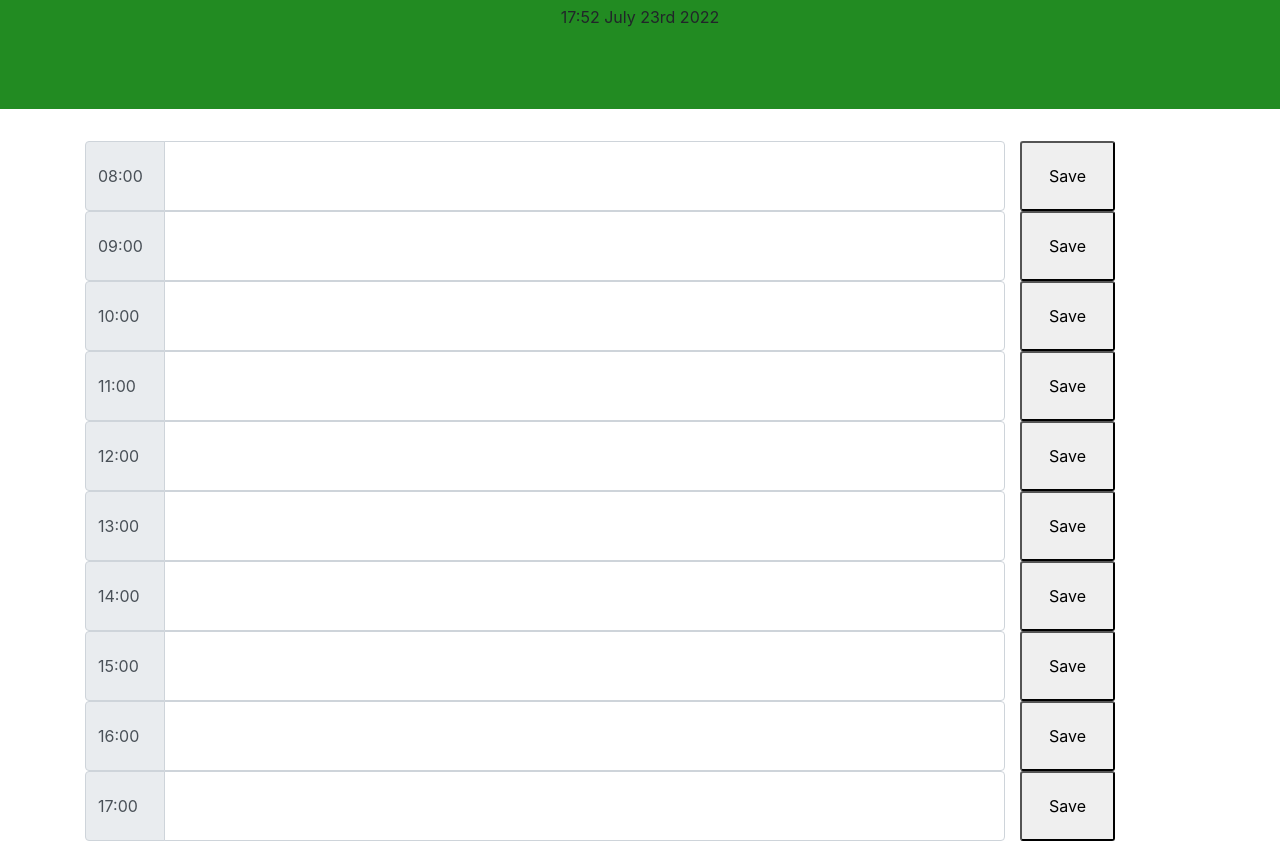
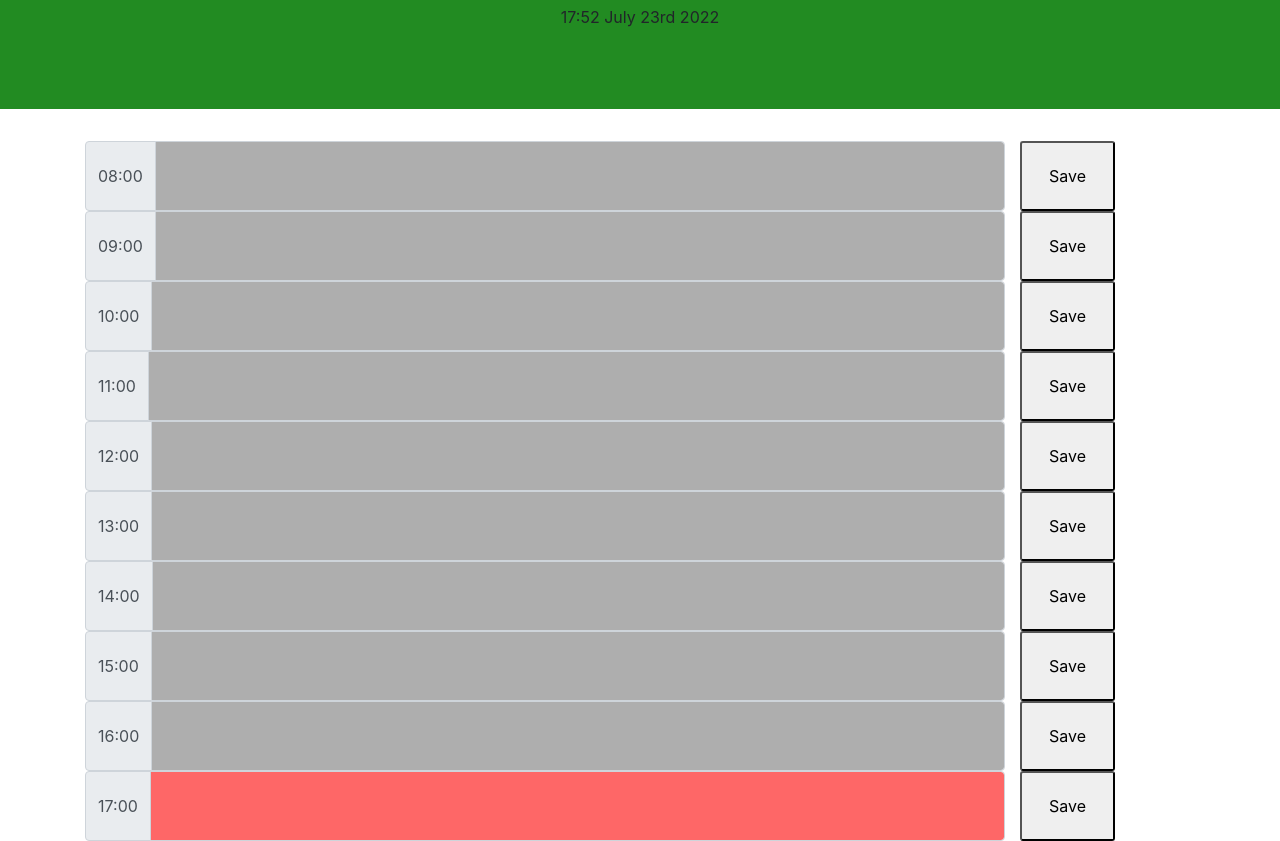
Before and after one commit to AClevel5/Work-Day-Planner, a plain HTML site: page index.html in a window 1280 px wide. Shown: the part 115-956 px from the top of the page. Drawn offline with nearby package versions, Linux system fonts and the light colour scheme.

Commit message:
Added logic to change colors, read and update local storage, and pull local storage to populate fields

```diff
--- a/assets/css/style.css
+++ b/assets/css/style.css
@@ -8,3 +8,15 @@
     width: 80px;
 
 }
+
+.past{
+    background-color: rgb(174, 174, 174);
+}
+
+.current{
+    background-color: rgb(254, 103, 103);
+}
+
+.future{
+    background-color: rgb(97, 219, 97);
+}
--- a/assets/js/script.js
+++ b/assets/js/script.js
@@ -1,20 +1,71 @@
 //Create Variables
 var currentDate = $("#date");
-
-
-
+var timeSlots = document.querySelectorAll("input[data-hour]")
+var saveButtons = document.querySelectorAll("button[data-hour]")
+var currentTime = moment().format("HH")
 
 //Function to set the date and change text on page
-function setDate(){
+function setDate() {
     let momentDate = moment().format("HH:mm MMMM Do YYYY");
     currentDate.text(momentDate);
 }
 setDate();
 
-//Function to change color of time slot based on current time.
+//Function to return a state based on the timeSlot
+function timeSlotColor(timeSlot) {
+        var colorTime = timeSlot.dataset.hour;
+        if (colorTime === currentTime)
+            return "current"
+        if (colorTime < currentTime)
+            return "past"
+        if (colorTime > currentTime)
+            return "future"
+}
 
-//Function to adjust text in HTML (Called with event listener)
 
-//Function to save entry into local storage (Called with event listener)
+// Store Text based on Hour
+function storeText(hour, text) {
+    localStorage.setItem(hour, text)
+}
 
+// Get Text from local storage based on hour
+function getTextFromStorage(hour){
+  return  localStorage.getItem(hour);
+
+}
+
+//Find input at a certain hour and return value
+function getTextAtHour(hour) {
+    let newText = document.querySelector(`input[data-hour='${hour}']`)
+    return newText.value;
+}
+
+//Add event listeners for each save button and call storeText and getTextAtHour
+function addSaveListeners(elements) {
+    elements.forEach(element => {
+        element.addEventListener("click", () => {
+            let hour = element.dataset.hour
+            let text = getTextAtHour(hour);
+            storeText(hour, text);
+        })
+    })
+}
+addSaveListeners(saveButtons);
+
+function loadTimeSlotsInput(timeSlots){
+  timeSlots.forEach(element => {
+    let hour = element.dataset.hour
+    let storeText = getTextFromStorage(hour)
+    if (storeText !== undefined) {
+        element.value = storeText
+    }
+    //get text content from local storage
+    //append element text content to what is stored
+    let state = timeSlotColor(element)
+    element.classList.add(state);
+    //apply coloring style timeSlotColor();
+  })
+
+}
+loadTimeSlotsInput(timeSlots)
 //Event listeners to call function to adjust text in html based on click.
--- a/index.html
+++ b/index.html
@@ -19,102 +19,102 @@
         <row class="row">
             <div class="input-group col-10">
                 <div class="input-group-prepend">
-                    <span class="input-group-text" id="time">08:00</span>
+                    <span class="input-group-text">08:00</span>
                 </div>
-                <input type="text" id="0800" class="form-control text-area" aria-label="schedule-input"
+                <input type="text" data-hour="08" class="form-control text-area" aria-label="schedule-input"
                     aria-describedby="time-block" style="height: 70px; text-align: center;" placeholder="" />
             </div>
-            <button class="col-1 saveBtn" style="height: 70px; width: fit-content; border-radius: 3px;">Save</button>
+            <button class="col-1 saveBtn" data-hour="08" style="height: 70px; width: fit-content; border-radius: 3px;">Save</button>
         </row>
         <row class="row">
             <div class="input-group col-10">
                 <div class="input-group-prepend">
-                    <span class="input-group-text" id="time">09:00</span>
+                    <span class="input-group-text">09:00</span>
                 </div>
-                <input type="text" id="0800" class="form-control text-area" aria-label="schedule-input"
+                <input type="text" data-hour="09" class="form-control text-area" aria-label="schedule-input"
                     aria-describedby="time-block" style="height: 70px; text-align: center;" placeholder="" />
             </div>
-            <button class="col-1 saveBtn" style="height: 70px; width: fit-content; border-radius: 3px;">Save</button>
+            <button class="col-1 saveBtn" data-hour="09" style="height: 70px; width: fit-content; border-radius: 3px;">Save</button>
         </row>
         <row class="row">
             <div class="input-group col-10">
                 <div class="input-group-prepend">
-                    <span class="input-group-text" id="time">10:00</span>
+                    <span class="input-group-text">10:00</span>
                 </div>
-                <input type="text" id="0800" class="form-control text-area" aria-label="schedule-input"
+                <input type="text" data-hour="10" class="form-control text-area" aria-label="schedule-input"
                     aria-describedby="time-block" style="height: 70px; text-align: center;" placeholder="" />
             </div>
-            <button class="col-1 saveBtn" style="height: 70px; width: fit-content; border-radius: 3px;">Save</button>
+            <button class="col-1 saveBtn" data-hour="10" style="height: 70px; width: fit-content; border-radius: 3px;">Save</button>
         </row>
         <row class="row">
             <div class="input-group col-10">
                 <div class="input-group-prepend">
-                    <span class="input-group-text" id="time">11:00</span>
+                    <span class="input-group-text" >11:00</span>
                 </div>
-                <input type="text" id="0800" class="form-control text-area" aria-label="schedule-input"
+                <input type="text" data-hour="11" class="form-control text-area" aria-label="schedule-input"
                     aria-describedby="time-block" style="height: 70px; text-align: center;" placeholder="" />
             </div>
-            <button class="col-1 saveBtn" style="height: 70px; width: fit-content; border-radius: 3px;">Save</button>
+            <button class="col-1 saveBtn" data-hour="11"style="height: 70px; width: fit-content; border-radius: 3px;">Save</button>
         </row>
         <row class="row">
             <div class="input-group col-10">
                 <div class="input-group-prepend">
-                    <span class="input-group-text" id="time">12:00</span>
+                    <span class="input-group-text" >12:00</span>
                 </div>
-                <input type="text" id="0800" class="form-control text-area" aria-label="schedule-input"
+                <input type="text" data-hour="12" class="form-control text-area" aria-label="schedule-input"
                     aria-describedby="time-block" style="height: 70px; text-align: center;" placeholder="" />
             </div>
-            <button class="col-1 saveBtn" style="height: 70px; width: fit-content; border-radius: 3px;">Save</button>
+            <button class="col-1 saveBtn" data-hour="12"style="height: 70px; width: fit-content; border-radius: 3px;">Save</button>
         </row>
         <row class="row">
             <div class="input-group col-10">
                 <div class="input-group-prepend">
-                    <span class="input-group-text" id="time">13:00</span>
+                    <span class="input-group-text" >13:00</span>
                 </div>
-                <input type="text" id="0800" class="form-control text-area" aria-label="schedule-input"
+                <input type="text" data-hour="13" class="form-control text-area" aria-label="schedule-input"
                     aria-describedby="time-block" style="height: 70px; text-align: center;" placeholder="" />
             </div>
-            <button class="col-1 saveBtn" style="height: 70px; width: fit-content; border-radius: 3px;">Save</button>
+            <button class="col-1 saveBtn" data-hour="13"style="height: 70px; width: fit-content; border-radius: 3px;">Save</button>
         </row>
         <row class="row">
             <div class="input-group col-10">
                 <div class="input-group-prepend">
-                    <span class="input-group-text" id="time">14:00</span>
+                    <span class="input-group-text" >14:00</span>
                 </div>
-                <input type="text" id="0800" class="form-control text-area" aria-label="schedule-input"
+                <input type="text" data-hour="14" class="form-control text-area" aria-label="schedule-input"
                     aria-describedby="time-block" style="height: 70px; text-align: center;" placeholder="" />
             </div>
-            <button class="col-1 saveBtn" style="height: 70px; width: fit-content; border-radius: 3px;">Save</button>
+            <button class="col-1 saveBtn"  data-hour="14" style="height: 70px; width: fit-content; border-radius: 3px;">Save</button>
         </row>
         <row class="row">
             <div class="input-group col-10">
                 <div class="input-group-prepend">
-                    <span class="input-group-text" id="time">15:00</span>
+                    <span class="input-group-text" >15:00</span>
                 </div>
-                <input type="text" id="0800" class="form-control text-area" aria-label="schedule-input"
+                <input type="text" data-hour="15" class="form-control text-area" aria-label="schedule-input"
                     aria-describedby="time-block" style="height: 70px; text-align: center;" placeholder="" />
             </div>
-            <button class="col-1 saveBtn" style="height: 70px; width: fit-content; border-radius: 3px;">Save</button>
+            <button class="col-1 saveBtn" data-hour="15" style="height: 70px; width: fit-content; border-radius: 3px;">Save</button>
         </row>
         <row class="row">
             <div class="input-group col-10">
                 <div class="input-group-prepend">
-                    <span class="input-group-text" id="time">16:00</span>
+                    <span class="input-group-text" >16:00</span>
                 </div>
-                <input type="text" id="0800" class="form-control text-area" aria-label="schedule-input"
+                <input type="text" data-hour="16" class="form-control text-area" aria-label="schedule-input"
                     aria-describedby="time-block" style="height: 70px; text-align: center;" placeholder="" />
             </div>
-            <button class="col-1 saveBtn" style="height: 70px; width: fit-content; border-radius: 3px;">Save</button>
+            <button class="col-1 saveBtn" data-hour="16" style="height: 70px; width: fit-content; border-radius: 3px;">Save</button>
         </row>
         <row class="row">
             <div class="input-group col-10">
                 <div class="input-group-prepend">
-                    <span class="input-group-text" id="time">17:00</span>
+                    <span class="input-group-text">17:00</span>
                 </div>
-                <input type="text" id="0800" class="form-control text-area" aria-label="schedule-input"
+                <input type="text" data-hour="17" class="form-control text-area" aria-label="schedule-input"
                     aria-describedby="time-block" style="height: 70px; text-align: center;" placeholder="" />
             </div>
-            <button class="col-1 saveBtn" style="height: 70px; width: fit-content; border-radius: 3px;">Save</button>
+            <button class="col-1 saveBtn" data-hour="17" style="height: 70px; width: fit-content; border-radius: 3px;">Save</button>
         </row>
 
 
```
